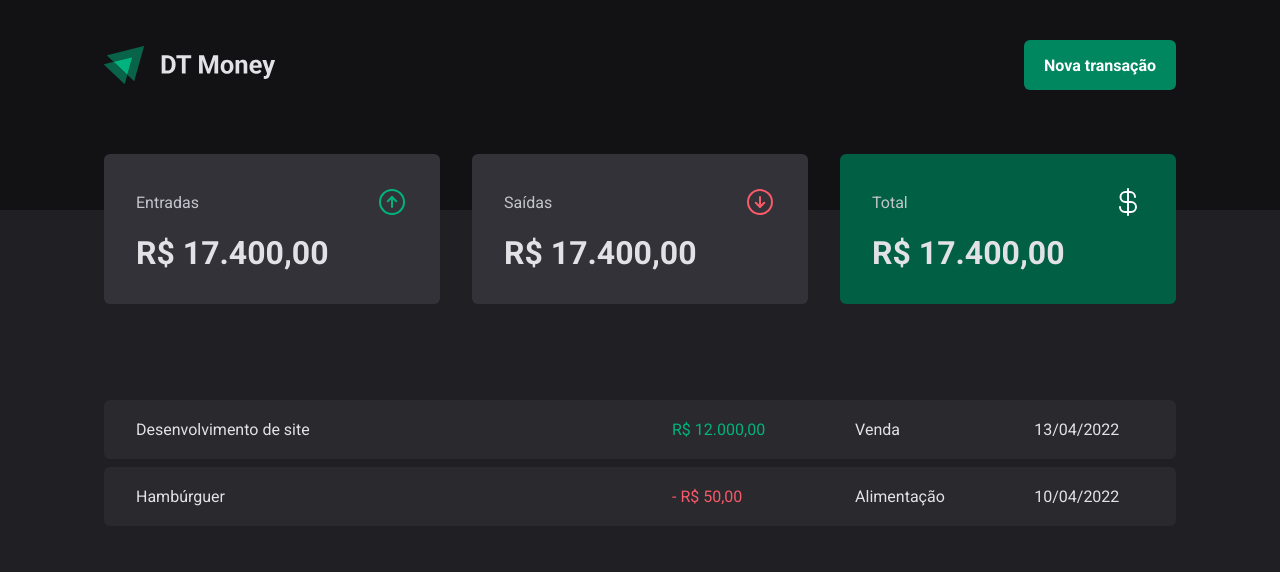
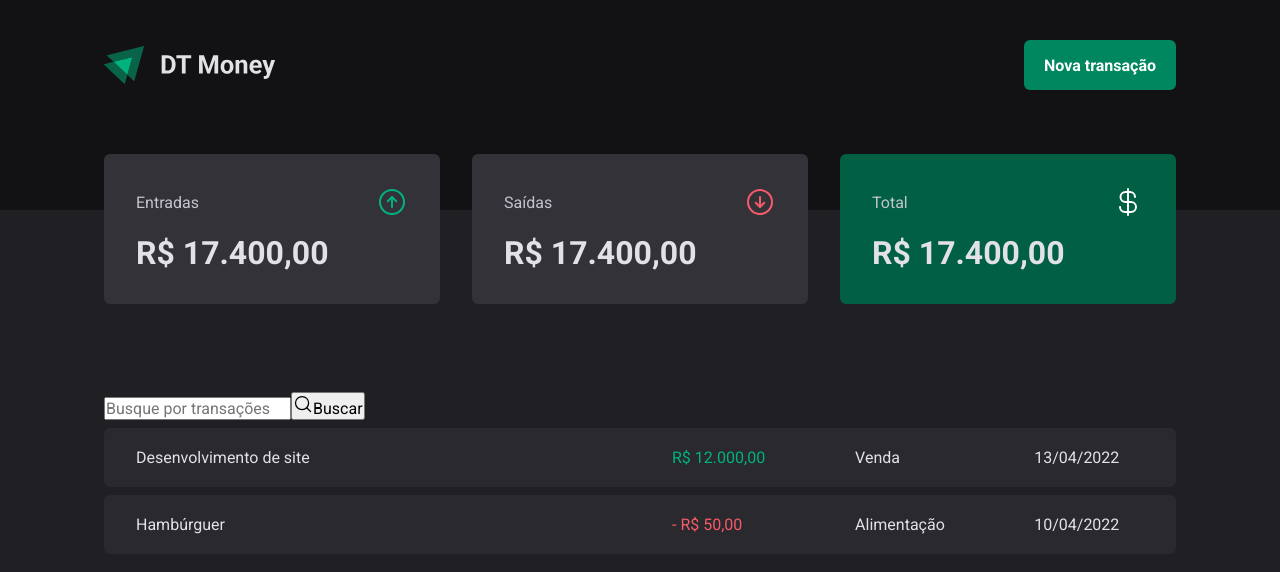
Before and after one commit to CarolMaiaP/ignite-dt-money, a React (Vite) app: page / in a window 1280 px wide. Shown: the top 572 px of the page. Built offline with nearby package versions, Linux system fonts and the light colour scheme.

Commit message:
build: search form component added

```diff
--- /dev/null
+++ b/src/pages/Transactions/components/SearchForm/index.tsx
@@ -0,0 +1,14 @@
+import {MagnifyingGlass} from 'phosphor-react'
+
+export function SearchForm(){
+  return(
+    <form>
+      <input type="text" placeholder="Busque por transações" />
+
+      <button type="submit">
+        <MagnifyingGlass size={20}/>
+        Buscar
+      </button>
+    </form>
+  )
+}
--- a/src/pages/Transactions/index.tsx
+++ b/src/pages/Transactions/index.tsx
@@ -1,5 +1,6 @@
 import { Header } from "../../components/Header";
 import { Summary } from "../../components/Summary";
+import { SearchForm } from "./components/SearchForm";
 import { PriceHightlight, TransactionsContainer, TransactionsTable } from "./styles";
 
 export function Transactions(){
@@ -9,6 +10,7 @@
       <Summary/>
 
       <TransactionsContainer>
+        <SearchForm/>
         <TransactionsTable>
           <tbody>
             <tr>
```
